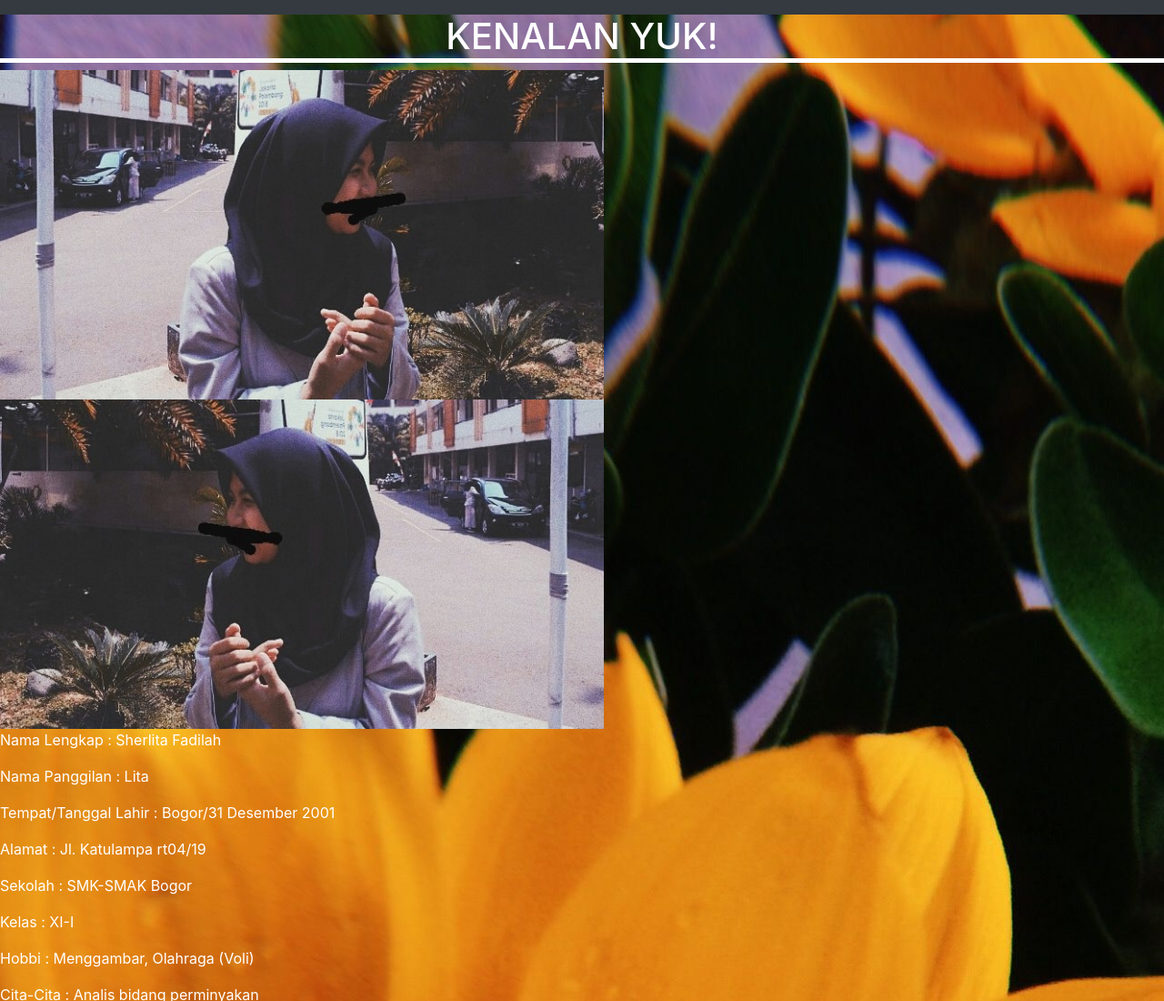
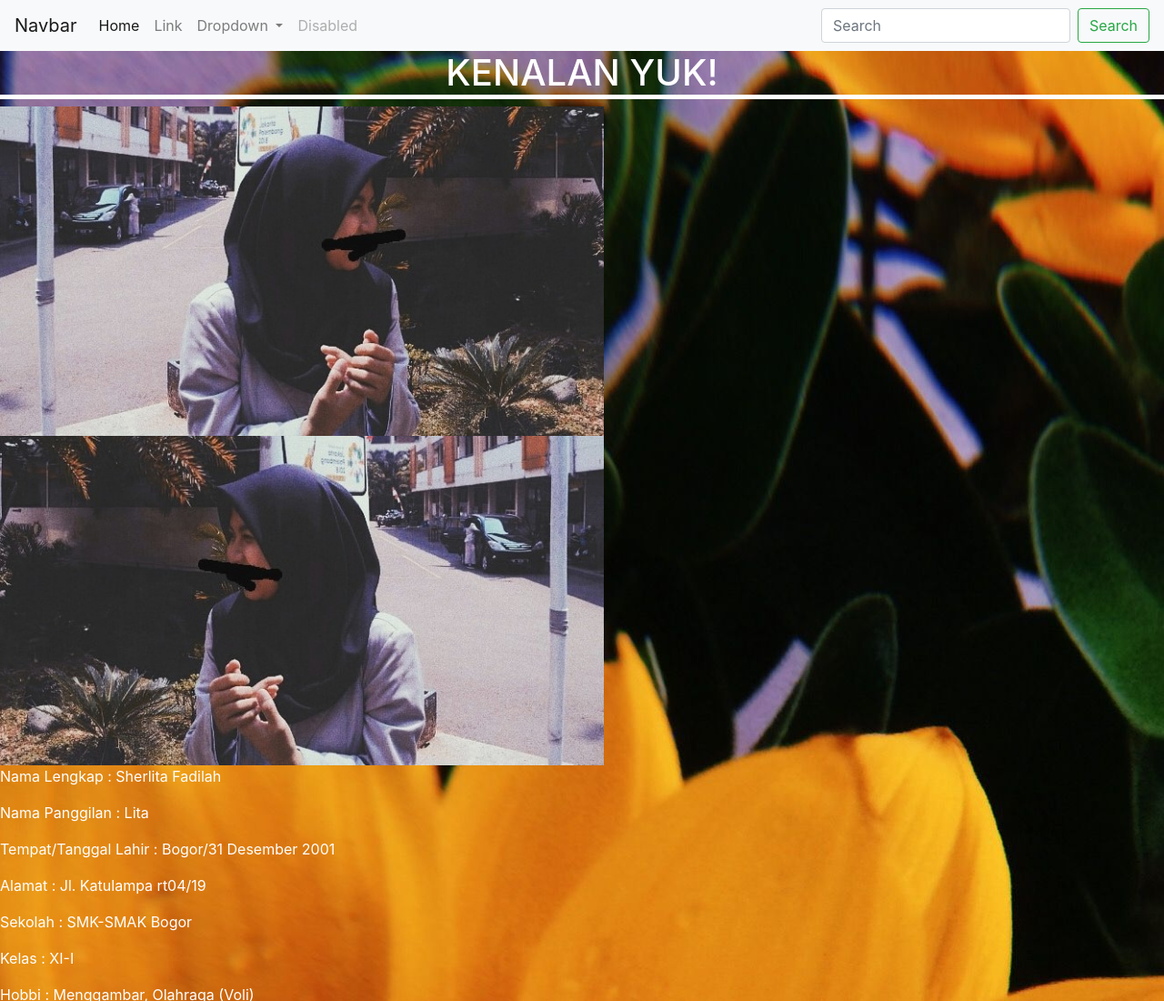
Before and after one commit to angelagbrl/sherlitaf.github.io, a plain HTML site: page index.html in a window 1280 px wide. Shown: the top 1100 px of the page at 91% size. Drawn offline with nearby package versions, Linux system fonts and the light colour scheme.

Commit message:
Update index.html

```diff
--- a/index.html
+++ b/index.html
@@ -4,12 +4,44 @@
 
 	<title>sherlitaf</title>
 	<link rel="stylesheet" type="text/css" href="style.css">
-		<link rel="stylesheet" href="https://stackpath.bootstrapcdn.com/bootstrap/4.3.1/css/bootstrap.min.css" integrity="sha384-ggOyR0iXCbMQv3Xipma34MD+dH/1fQ784/j6cY/iJTQUOhcWr7x9JvoRxT2MZw1T" crossorigin="anonymous">
+	<link rel="stylesheet" href="https://stackpath.bootstrapcdn.com/bootstrap/4.3.1/css/bootstrap.min.css" integrity="sha384-ggOyR0iXCbMQv3Xipma34MD+dH/1fQ784/j6cY/iJTQUOhcWr7x9JvoRxT2MZw1T" crossorigin="anonymous">
 
 </head>
 <body>
-<nav class="navbar navbar-dark bg-dark">
-  <!-- Navbar content -->
+<nav class="navbar navbar-expand-lg navbar-light bg-light">
+  <a class="navbar-brand" href="#">Navbar</a>
+  <button class="navbar-toggler" type="button" data-toggle="collapse" data-target="#navbarSupportedContent" aria-controls="navbarSupportedContent" aria-expanded="false" aria-label="Toggle navigation">
+    <span class="navbar-toggler-icon"></span>
+  </button>
+
+  <div class="collapse navbar-collapse" id="navbarSupportedContent">
+    <ul class="navbar-nav mr-auto">
+      <li class="nav-item active">
+        <a class="nav-link" href="#">Home <span class="sr-only">(current)</span></a>
+      </li>
+      <li class="nav-item">
+        <a class="nav-link" href="#">Link</a>
+      </li>
+      <li class="nav-item dropdown">
+        <a class="nav-link dropdown-toggle" href="#" id="navbarDropdown" role="button" data-toggle="dropdown" aria-haspopup="true" aria-expanded="false">
+          Dropdown
+        </a>
+        <div class="dropdown-menu" aria-labelledby="navbarDropdown">
+          <a class="dropdown-item" href="#">Action</a>
+          <a class="dropdown-item" href="#">Another action</a>
+          <div class="dropdown-divider"></div>
+          <a class="dropdown-item" href="#">Something else here</a>
+        </div>
+      </li>
+      <li class="nav-item">
+        <a class="nav-link disabled" href="#" tabindex="-1" aria-disabled="true">Disabled</a>
+      </li>
+    </ul>
+    <form class="form-inline my-2 my-lg-0">
+      <input class="form-control mr-sm-2" type="search" placeholder="Search" aria-label="Search">
+      <button class="btn btn-outline-success my-2 my-sm-0" type="submit">Search</button>
+    </form>
+  </div>
 </nav>
 <div class="content">
 <h1 align="center">KENALAN YUK!</h1>
```
